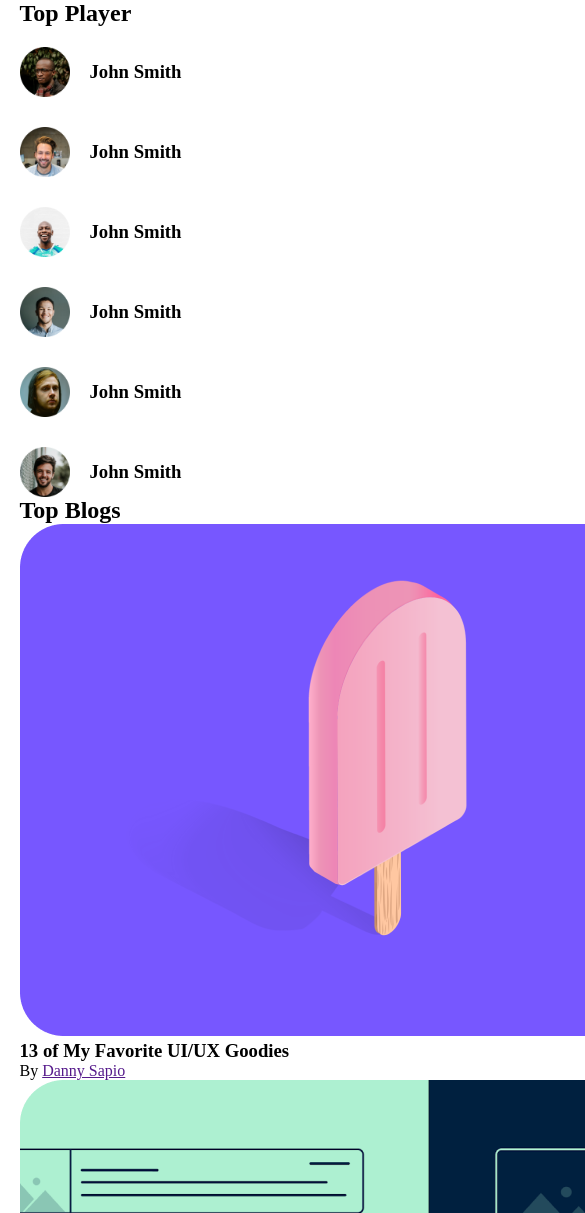
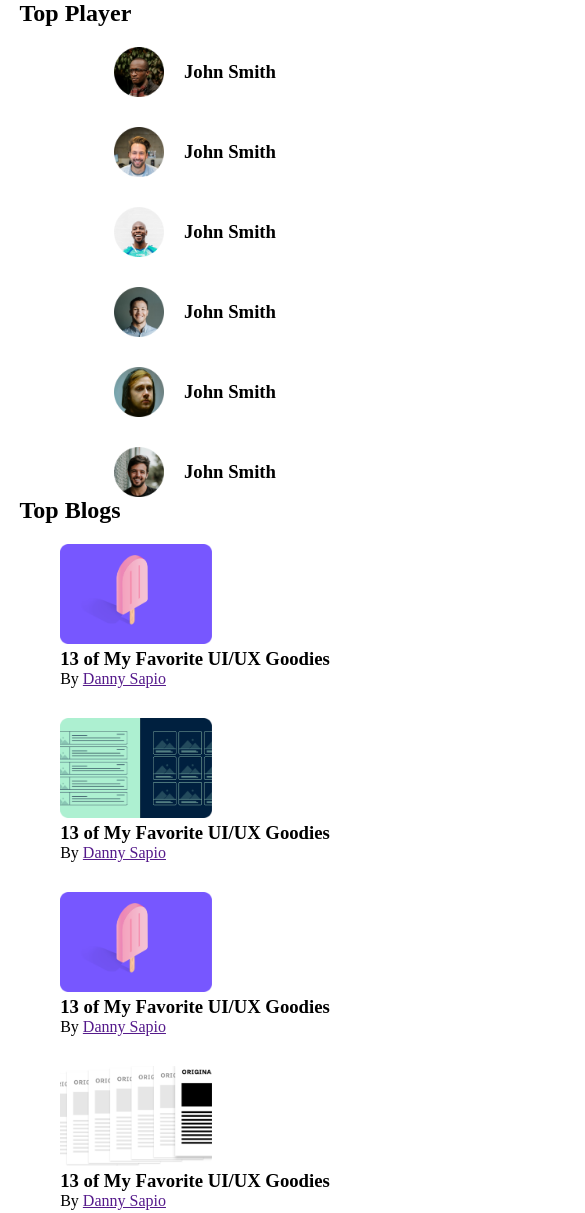
Before and after one commit to mnomanme/html5CSS3Bootstrap, a plain HTML site: page Leader Board CSS3/index.html in a window 390 px wide. Shown: the top 1213 px of the page, 585 px wide, since content can reach past the window. Drawn offline with Linux system fonts and the light colour scheme.

Commit message:
media style

```diff
--- a/Leader Board CSS3/CSS/styles.css
+++ b/Leader Board CSS3/CSS/styles.css
@@ -10,14 +10,24 @@ main {
   /* border: 2px solid gray; */
 }
 
-.top-players {
+.top-players,
+.blogs {
   display: grid;
-  grid-template-columns: repeat(3, 1fr);
   grid-gap: 30px;
   margin-top: 20px;
+  place-items: center;
 }
 
-.player {
+.top-players {
+  grid-template-columns: repeat(3, 1fr);
+}
+
+.blogs {
+  grid-template-columns: repeat(2, 1fr);
+}
+
+.player,
+.blog {
   display: flex;
   align-items: center;
 }
@@ -27,9 +37,16 @@ main {
   height: 50px;
 }
 
+.thumbnail img {
+  margin-right: 20px;
+  height: 100px;
+}
 @media (max-width: 992px) {
   .top-players {
     grid-template-columns: repeat(2, 1fr);
+  }
+  .blogs {
+    grid-template-columns: repeat(1, 1fr);
   }
 }
 
@@ -37,4 +54,7 @@ main {
   .top-players {
     grid-template-columns: repeat(1, 1fr);
   }
+  .blog {
+    display: block;
+  }
 }
```
